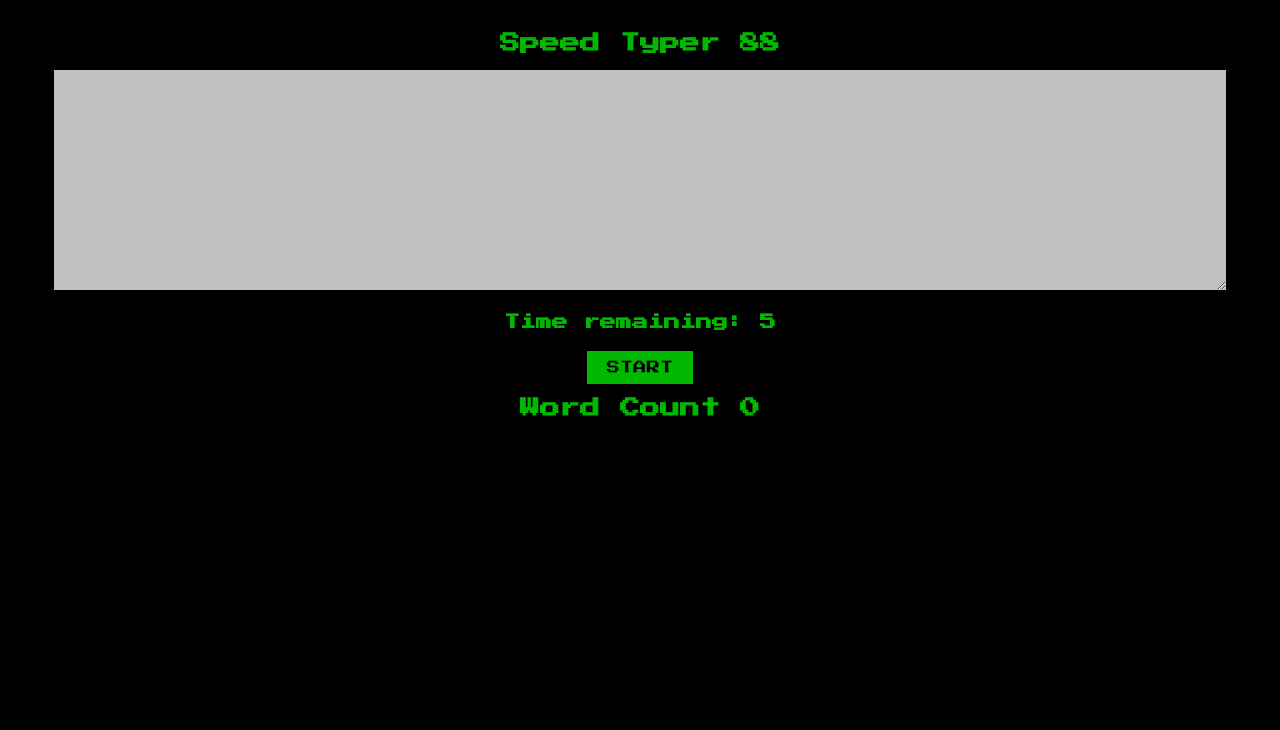
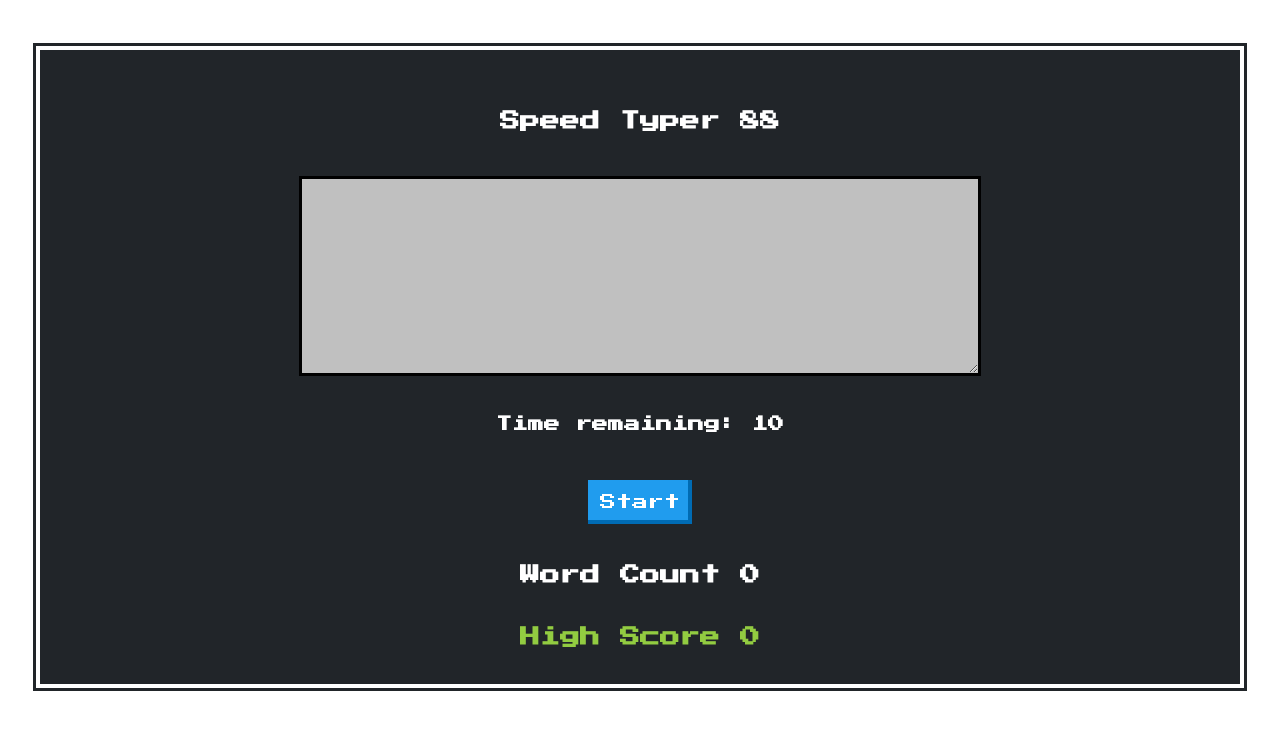
Before and after one commit to SJellen/speedtype, a React (Create React App) app: page / in a window 1280 px wide. Shown: the top 730 px of the page. Built offline with nearby package versions, Linux system fonts and the light colour scheme.

Commit message:
added nes.css, highscore

```diff
--- a/package.json
+++ b/package.json
@@ -6,6 +6,7 @@
     "@testing-library/jest-dom": "^4.2.4",
     "@testing-library/react": "^9.3.2",
     "@testing-library/user-event": "^7.1.2",
+    "nes.css": "^2.3.0",
     "react": "^16.13.1",
     "react-dom": "^16.13.1",
     "react-scripts": "3.4.1"
--- a/src/App.js
+++ b/src/App.js
@@ -1,15 +1,19 @@
 import React from 'react';
 import useLogic from './useLogic'
 import './App.css';
+import "nes.css/css/nes.min.css";
 
 function App() {
 
-  const {handleChange, words, stopButton, inputRef, timeRemaining, startButton, endWordCount} = useLogic()
+  const {handleChange, words, stopButton, inputRef, timeRemaining, startButton, endWordCount, button, highScore} = useLogic()
 
   return (
-        <div className="App">
-            <h1>Speed Typer 88</h1>
+
+       <div className="App nes-container is-dark with-title">
+            <h1 className="speed ">Speed Typer 88</h1>
+
                 <textarea
+
                   onChange={handleChange}
                   value={words}
                   disabled={!stopButton}
@@ -17,12 +21,17 @@ function App() {
                 />
             <h4>Time remaining: {timeRemaining} </h4>
                 <button
+                    type="button"
+                    className="nes-btn is-primary"
                     disabled={stopButton}
-                    onClick={startButton}>Start
+                    onClick={startButton}>{button}
                 </button>
-            <h1>Word Count {endWordCount}</h1>
+            <h1 className="wordCount">Word Count {endWordCount}</h1>
+            <h1 className="highScore nes-text is-success">High Score {highScore}</h1>
 
         </div>
+
+
   );
 }
 
--- a/src/index.css
+++ b/src/index.css
@@ -2,7 +2,7 @@
 
 
 html, body {
-  background: black;
+  /* background: black; */
   color: #00b800;
   margin:0;
   padding: 0;
@@ -11,9 +11,18 @@ html, body {
   text-align: center;
 }
 
+
+
 body {
   font-weight: 400;
+  padding: 2rem 2rem;
+
+
 }
+
+
+
+
 
 .button {
   font-weight: 700;
@@ -25,36 +34,53 @@ button {
   display: block;
   margin: 0 auto;
   border: none;
-  background: #a80020;
-  background: #00b800;
+
   padding: 10px 20px;
   text-transform: uppercase;
 }
 
-button:hover {
-  cursor: pointer;
-}
-
-button:disabled:hover {
-  cursor: not-allowed;
-}
 
 h1 {
   font-size: 20px;
   text-align:center;
 }
+.speed {
+  padding: 2rem 0;
+}
+
+h4 {
+  padding: 2rem 0;
+}
+
+.wordCount {
+  padding: 2rem 0 1rem 0;
+}
+.highScore {
+  padding: .5rem 0;
+}
 
 textarea {
   font-family: 'Press Start 2P', cursive;
   border: 3px solid black;
-  width: 90%;
+  width: 60%;
   margin: 0 auto;
   outline: none;
   height: 200px;
-  background: #00b800;
+  background: #0000FF;
   padding: 10px;
+  color: white;
 }
 
 textarea:disabled {
   background: silver;
+  color: gray;
 }
+
+@media only screen and (max-width: 500px) {
+  body {
+    padding: 0;
+  }
+  textarea {
+    width: 90%;
+  }
+}
--- a/src/index.html
+++ b/src/index.html
@@ -1,5 +1,6 @@
 <html>
     <head>
+        <link href="https://unpkg.com/nes.css@latest/css/nes.min.css" rel="stylesheet" />
         <link href="https://fonts.googleapis.com/css?family=Press+Start+2P&display=swap" rel="stylesheet">
         <link rel="stylesheet" href="./style.css">
     </head>
--- a/src/useLogic.js
+++ b/src/useLogic.js
@@ -3,13 +3,15 @@ import {useState, useEffect, useRef} from 'react'
 
 
  function useLogic() {
-    const START_TIME = 5
+    const START_TIME = 10
     const [stopButton, setStopButton] = useState(false)
     const [words, setWords] = useState('')
     const [timeRemaining, setTimeRemaining]  = useState(START_TIME)
     const [clockStart, setClockStart] = useState(false)
     const [endWordCount, setEndWordCount] = useState(0)
     const inputRef = useRef(null)
+    const [button, setButton] = useState("Start")
+    const [highScore, setHighScore] = useState(0)
 
     function handleChange(e)  {
       e.preventDefault()
@@ -31,12 +33,17 @@ import {useState, useEffect, useRef} from 'react'
       setStopButton(true)
       inputRef.current.disabled = false
       inputRef.current.focus()
+      setButton("TYPE!!")
     }
 
     function endGame() {
       setClockStart(false)
       setEndWordCount(wordCount(words))
       setStopButton(false)
+      setButton("Start")
+      if (endWordCount > highScore) {
+        setHighScore(endWordCount)
+      }
     }
 
 
@@ -55,7 +62,7 @@ import {useState, useEffect, useRef} from 'react'
 
       }, [timeRemaining, clockStart])
 
-      return {handleChange, words, stopButton, inputRef, timeRemaining, startButton, endWordCount}
+      return {handleChange, words, stopButton, inputRef, timeRemaining, startButton, endWordCount, button, highScore}
 }
 
 
```
Also changed, not shown: 1 other file (tests, documents, lock files or other folders).
